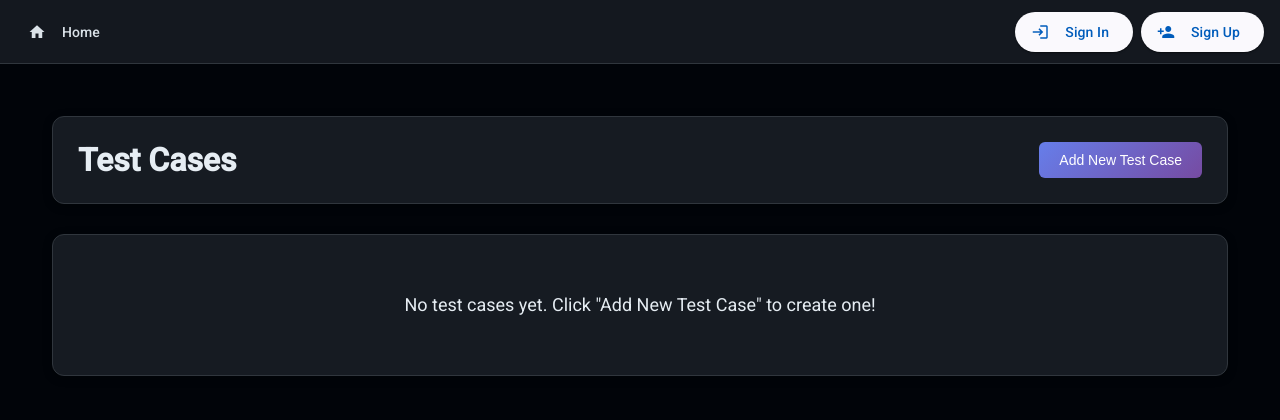
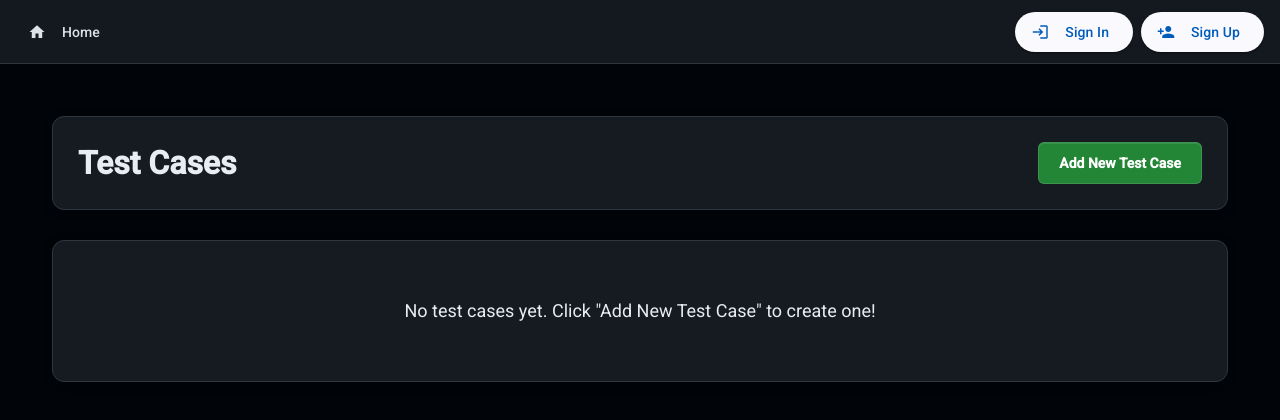
Before and after one commit to iuru2522/angular-firebase-playground, an Angular app: page /test-cases in a window 1280 px wide. Shown: the top 420 px of the page. Built offline with nearby package versions, Linux system fonts and the light colour scheme; no server answers; the database is empty.

Commit message:
feat(test-cases): align Add/Save/Cancel with shared button styles

```diff
--- a/src/app/test-case-form/test-case-form.component.css
+++ b/src/app/test-case-form/test-case-form.component.css
@@ -146,6 +146,8 @@
 
 .form-actions {
   display: flex;
+  flex-wrap: wrap;
+  align-items: center;
   gap: 15px;
   justify-content: flex-end;
   margin-top: 30px;
@@ -154,43 +156,65 @@
 }
 
 .btn {
-  padding: 12px 24px;
-  border: none;
+  box-sizing: border-box;
+  display: inline-flex;
+  align-items: center;
+  justify-content: center;
+  gap: 0.35rem;
+  min-height: 44px;
+  min-width: 140px;
+  padding: 10px 20px;
+  border-radius: 6px;
+  border: 1px solid transparent;
+  font-family: inherit;
   font-size: 14px;
   font-weight: 600;
+  line-height: 1.25;
   cursor: pointer;
-  transition: all 0.3s ease;
+  transition:
+    border-color 0.12s ease,
+    background-color 0.12s ease,
+    box-shadow 0.12s ease;
   text-transform: uppercase;
   letter-spacing: 0.5px;
 }
 
+.btn:focus-visible {
+  outline: 2px solid #388bfd;
+  outline-offset: 2px;
+}
+
 .btn-primary {
-  background: linear-gradient(135deg, #667eea 0%, #764ba2 100%);
-  color: white;
-  min-width: 160px;
+  color: #ffffff;
+  background-color: #238636;
+  border-color: rgba(240, 246, 252, 0.12);
+  box-shadow:
+    inset 0 1px 0 rgba(255, 255, 255, 0.1),
+    0 2px rgba(25, 25, 25, 0.12);
 }
 
 .btn-primary:hover:not(:disabled) {
-  transform: translateY(-2px);
-  box-shadow: 0 4px 12px rgba(102, 126, 234, 0.3);
+  background-color: #2ea043;
+  border-color: rgba(240, 246, 252, 0.12);
 }
 
 .btn-primary:disabled {
   background: rgba(218, 230, 240, 0.12);
+  border-color: #30363d;
+  color: rgba(230, 237, 243, 0.45);
   cursor: not-allowed;
-  transform: none;
   box-shadow: none;
 }
 
 .btn-secondary {
-  background: rgba(218, 230, 240, 0.1);
+  background: rgba(218, 230, 240, 0.08);
   color: #e6edf3;
-  border: 1px solid #30363d;
+  border-color: #30363d;
 }
 
 .btn-secondary:hover:not(:disabled) {
-  background: rgba(218, 230, 240, 0.16);
-  transform: translateY(-1px);
+  background: rgba(218, 230, 240, 0.14);
+  border-color: #8b949e;
 }
 
 .btn-secondary:disabled {
@@ -218,11 +242,16 @@
   box-shadow: 0 0 0 3px rgba(102, 126, 234, 0.18) !important;
 }
 
-.btn-primary:disabled::after {
+.btn-primary.is-submitting {
+  position: relative;
+  color: transparent;
+}
+
+.btn-primary.is-submitting::after {
   content: '';
   position: absolute;
-  left: 50px;
-  top: 50px;
+  left: 50%;
+  top: 50%;
   width: 16px;
   height: 16px;
   margin: -8px 0 0 -8px;
--- a/src/app/test-case-form/test-case-form.component.html
+++ b/src/app/test-case-form/test-case-form.component.html
@@ -160,7 +160,8 @@
         type="submit"
         class="btn btn-primary"
         [disabled]="testCaseForm.invalid || isSubmitting()"
-        [attr.aria-busy]="isSubmitting()"
+        [class.is-submitting]="isSubmitting()"
+        [attr.aria-busy]="isSubmitting() ? true : null"
       >
         @if (isSubmitting()) {
           <span>Creating...</span>
--- a/src/app/test-cases/test-cases.component.css
+++ b/src/app/test-cases/test-cases.component.css
@@ -26,24 +26,42 @@
 }
 
 .btn {
+  display: inline-flex;
+  align-items: center;
+  justify-content: center;
+  gap: 0.35rem;
   padding: 10px 20px;
-  border: none;
   border-radius: 6px;
   cursor: pointer;
-  font-weight: 500;
+  font-weight: 600;
   text-decoration: none;
-  transition: all 0.3s ease;
   font-size: 14px;
+  line-height: 20px;
+  font-family: inherit;
+  border: 1px solid transparent;
+  transition:
+    border-color 0.12s ease,
+    background-color 0.12s ease,
+    box-shadow 0.12s ease;
+}
+
+.btn:focus-visible {
+  outline: 2px solid #388bfd;
+  outline-offset: 2px;
 }
 
 .btn-primary {
-  background: linear-gradient(135deg, #667eea 0%, #764ba2 100%);
-  color: white;
+  color: #ffffff;
+  background-color: #238636;
+  border-color: rgba(240, 246, 252, 0.12);
+  box-shadow:
+    inset 0 1px 0 rgba(255, 255, 255, 0.1),
+    0 2px rgba(25, 25, 25, 0.12);
 }
 
 .btn-primary:hover {
-  transform: translateY(-2px);
-  box-shadow: 0 4px 12px rgba(102, 126, 234, 0.3);
+  background-color: #2ea043;
+  border-color: rgba(240, 246, 252, 0.12);
 }
 
 .table-container {
--- a/src/app/test-cases/test-cases.component.html
+++ b/src/app/test-cases/test-cases.component.html
@@ -1,7 +1,7 @@
 <div class="test-cases-container">
   <div class="header">
     <h2>Test Cases</h2>
-    <button (click)="onAddNew()" class="btn btn-primary">Add New Test Case</button>
+    <button type="button" (click)="onAddNew()" class="btn btn-primary">Add New Test Case</button>
   </div>
 
   @if(testCases().length === 0){
```
